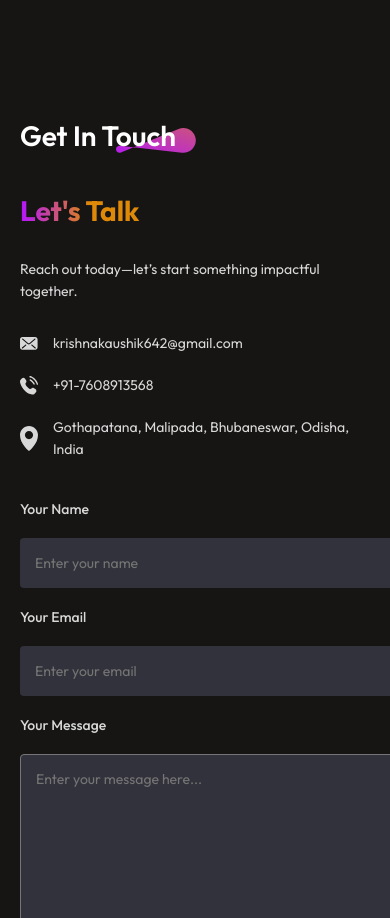
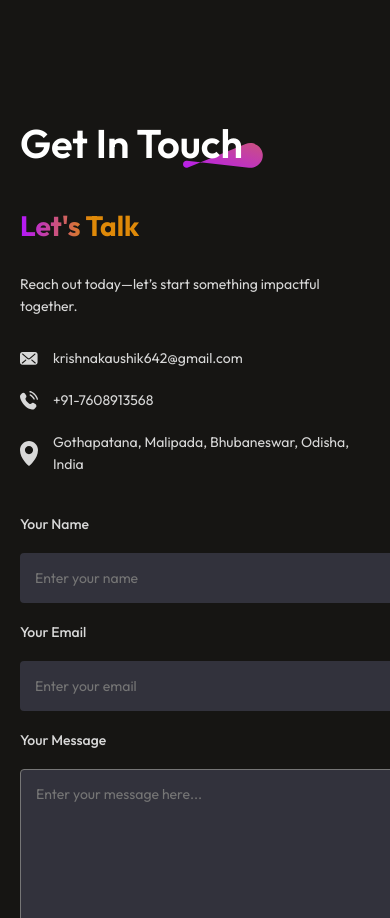
Before and after one commit to KrishnaKausikBarik/portfolio2, a React (Vite) app: page / in a window 390 px wide. Shown: the part 4269-5187 px from the top of the page. Built offline with nearby package versions, Linux system fonts and the light colour scheme.

Commit message:
Update Contact.css

```diff
--- a/src/Components/Contact/Contact.css
+++ b/src/Components/Contact/Contact.css
@@ -157,7 +157,7 @@
     }
 
     .contact-title h1 {
-        font-size: 28px;
+        font-size: 40px;
         padding: 0;
     }
 
```
